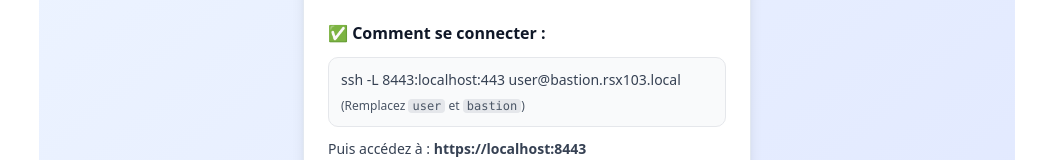
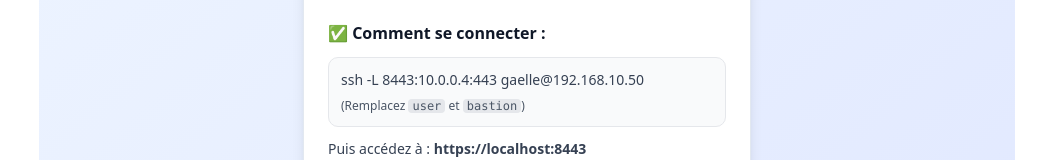
Before and after one commit to gaellegoyon/app-vote, a Next.js app: page /auth/vpn-required in a window 1280 px wide. Shown: the part 427-587 px from the top of the page, without its empty margins (113-1159 px from the left). Built offline with nearby package versions, Linux system fonts and the light colour scheme; no server answers.

Commit message:
fix: app

```diff
--- a/docker-compose.yml
+++ b/docker-compose.yml
@@ -14,8 +14,8 @@ services:
       DATABASE_URL: "postgresql://voting_user:VotingSecurePass2025!@voting-db:5432/voting_app"
 
       # URLs publiques
-      NEXT_PUBLIC_APP_URL: "https://vote.rsx103.local"
-      NEXT_PUBLIC_BASE_URL: "https://vote.rsx103.local"
+      NEXT_PUBLIC_APP_URL: "https://rsx103cnam.ddns.net"
+      NEXT_PUBLIC_BASE_URL: "https://rsx103cnam.ddns.net"
 
       # Secrets (seront générés par deploy-dmz.sh)
       JWT_SECRET: "${JWT_SECRET}"
--- a/src/app/auth/vpn-required/page.tsx
+++ b/src/app/auth/vpn-required/page.tsx
@@ -33,7 +33,7 @@ export default function VpnRequiredPage() {
 
             <div className="bg-gray-50 border border-gray-200 rounded-lg p-3 space-y-2">
               <p className="text-sm font-mono text-gray-700">
-                ssh -L 8443:localhost:443 user@bastion.rsx103.local
+                ssh -L 8443:10.0.0.4:443 gaelle@192.168.10.50
               </p>
               <p className="text-xs text-gray-600">
                 (Remplacez{" "}
```
Also changed, not shown: 2 other files (tests, documents, lock files or other folders).
